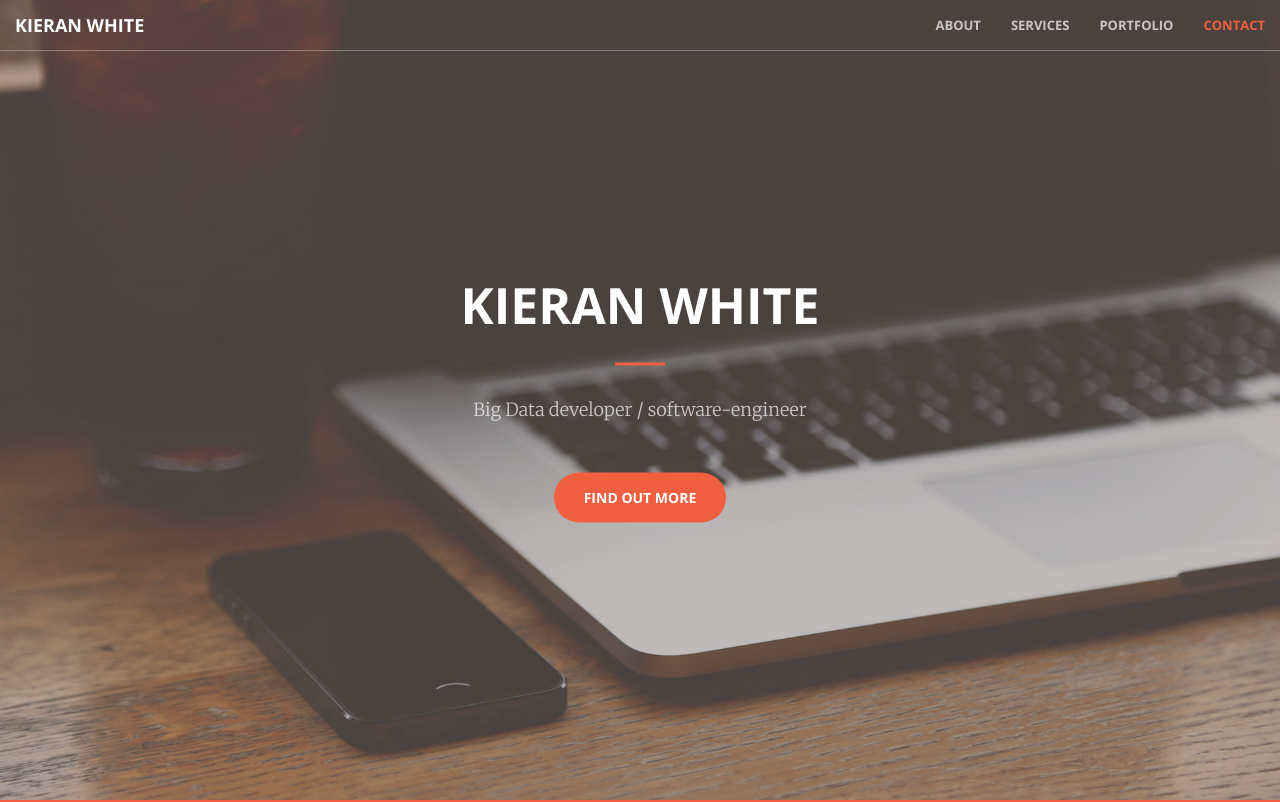
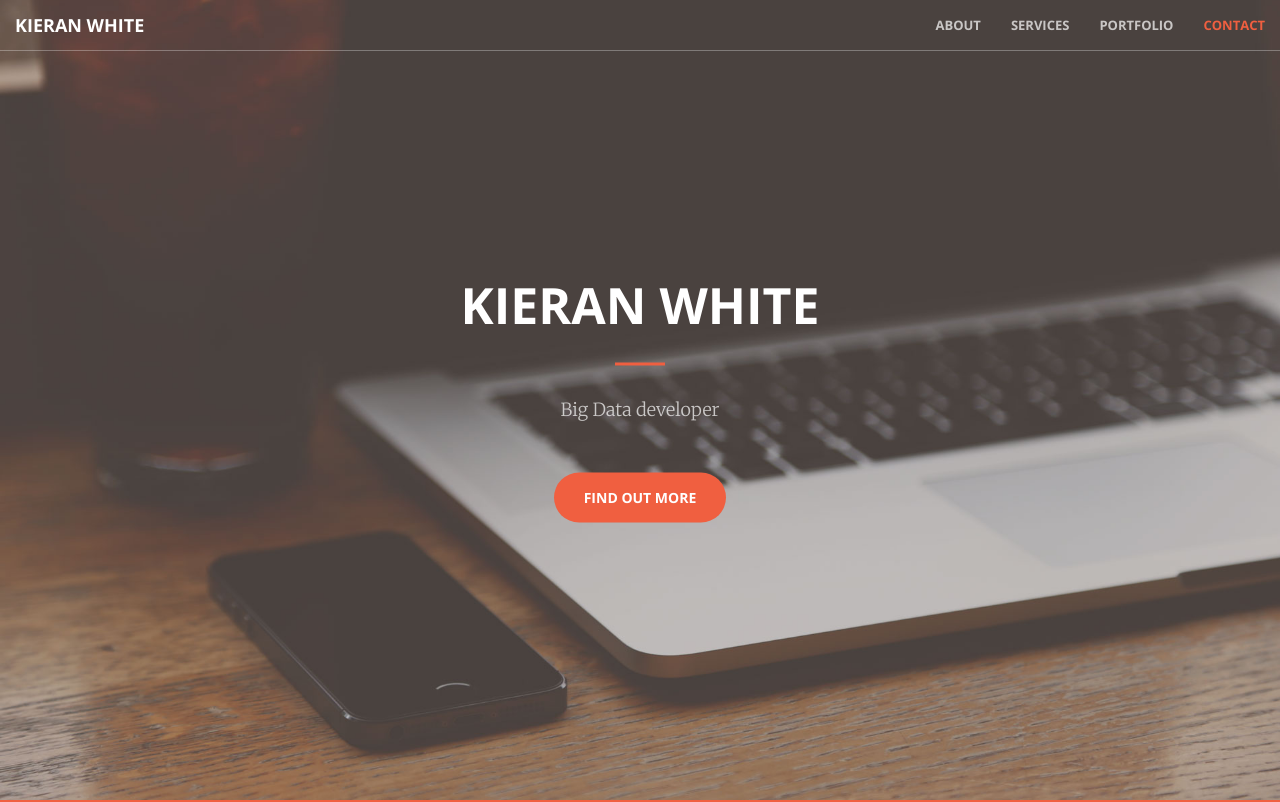
Before and after one commit to kieranswhite996/kieranwhite.io, a website: page index.html in a window 1280 px wide. Shown: the top 802 px of the page. Drawn offline with nearby package versions, Linux system fonts and the light colour scheme.

Commit message:
Changed welcome message

```diff
--- a/index.html
+++ b/index.html
@@ -75,7 +75,7 @@
             <div class="header-content-inner">
                 <h1 id="homeHeading">Kieran White</h1>
                 <hr>
-                <p>Big Data developer / software-engineer</p>
+                <p>Big Data developer</p>
                 <a href="#about" class="btn btn-primary btn-xl page-scroll">Find Out More</a>
             </div>
         </div>
```
